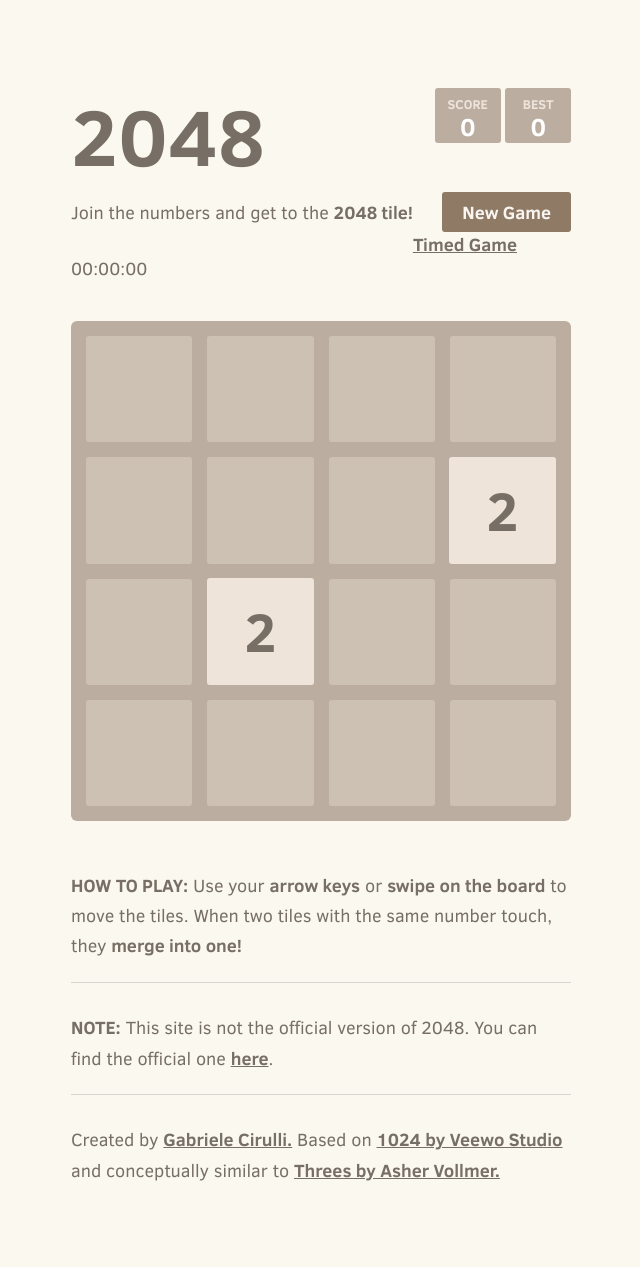
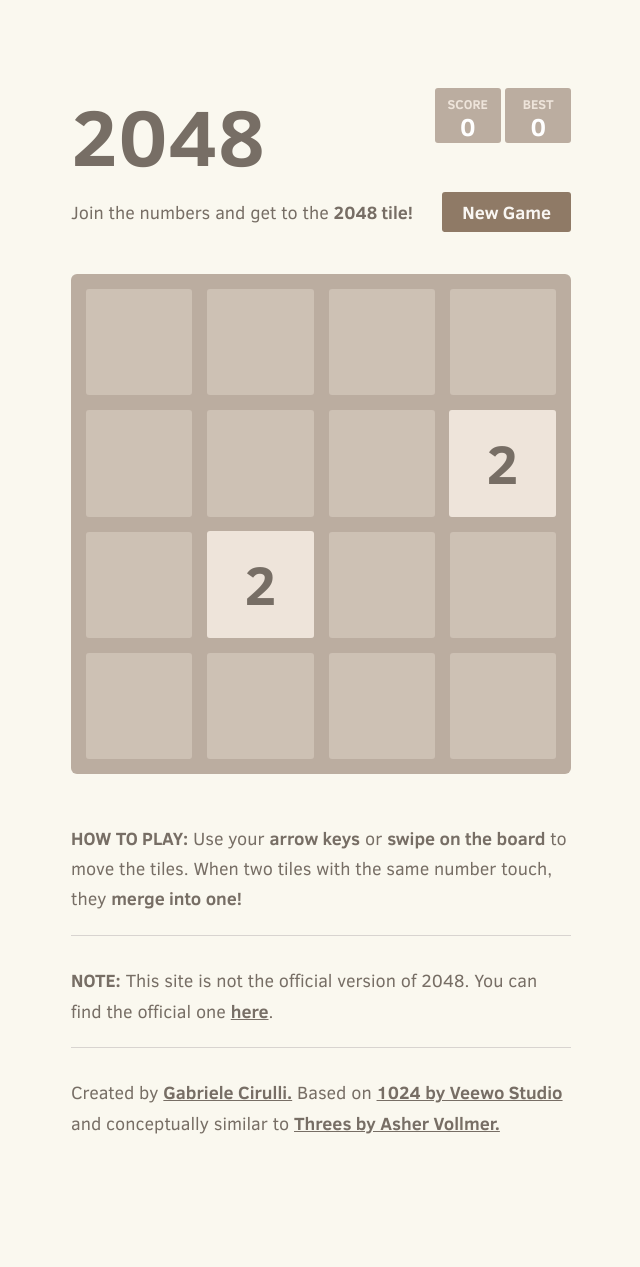
Before and after one commit to Epikest/nutopia, a Jekyll site: the page 2048.html, which Jekyll copies as it is, in a window 1280 px wide. Shown: the whole page, without its empty margins (319-959 px from the left). Built offline with Jekyll 4.4.1, drawn with Linux system fonts in a browser that asks for light colours; a script that is not in the unit is left out; after the commit the page ends 1220 px from its top, so only the background shows below that.

Commit message:
Update 2048.html

```diff
--- a/2048.html
+++ b/2048.html
@@ -25,15 +25,12 @@
       <div class="scores-container">
         <div class="score-container">0</div>
         <div class="best-container">0</div>
-        <div class="best-time-container"></div>
       </div>
     </div>
 
     <div class="above-game">
       <p class="game-intro">Join the numbers and get to the <strong>2048 tile!</strong></p>
       <a class="restart-button">New Game</a>
-      <a class="restart-button-time">Timed Game</a>
-      <div class="stopwatch-container" id="stopwatch">00:00:00</div>
     </div>
 
     <div class="game-container">
@@ -42,7 +39,6 @@
         <div class="lower">
 	        <a class="keep-playing-button">Keep going</a>
           <a class="retry-button">Try again</a>
-          <a class="retry-button-time">Try again(timed game)</a>
         </div>
       </div>
 
@@ -91,7 +87,6 @@
     </p>
   </div>
 
-  <script src="js/lib/stopwatch.js"></script>
   <script src="js/bind_polyfill.js"></script>
   <script src="js/classlist_polyfill.js"></script>
   <script src="js/animframe_polyfill.js"></script>
```
